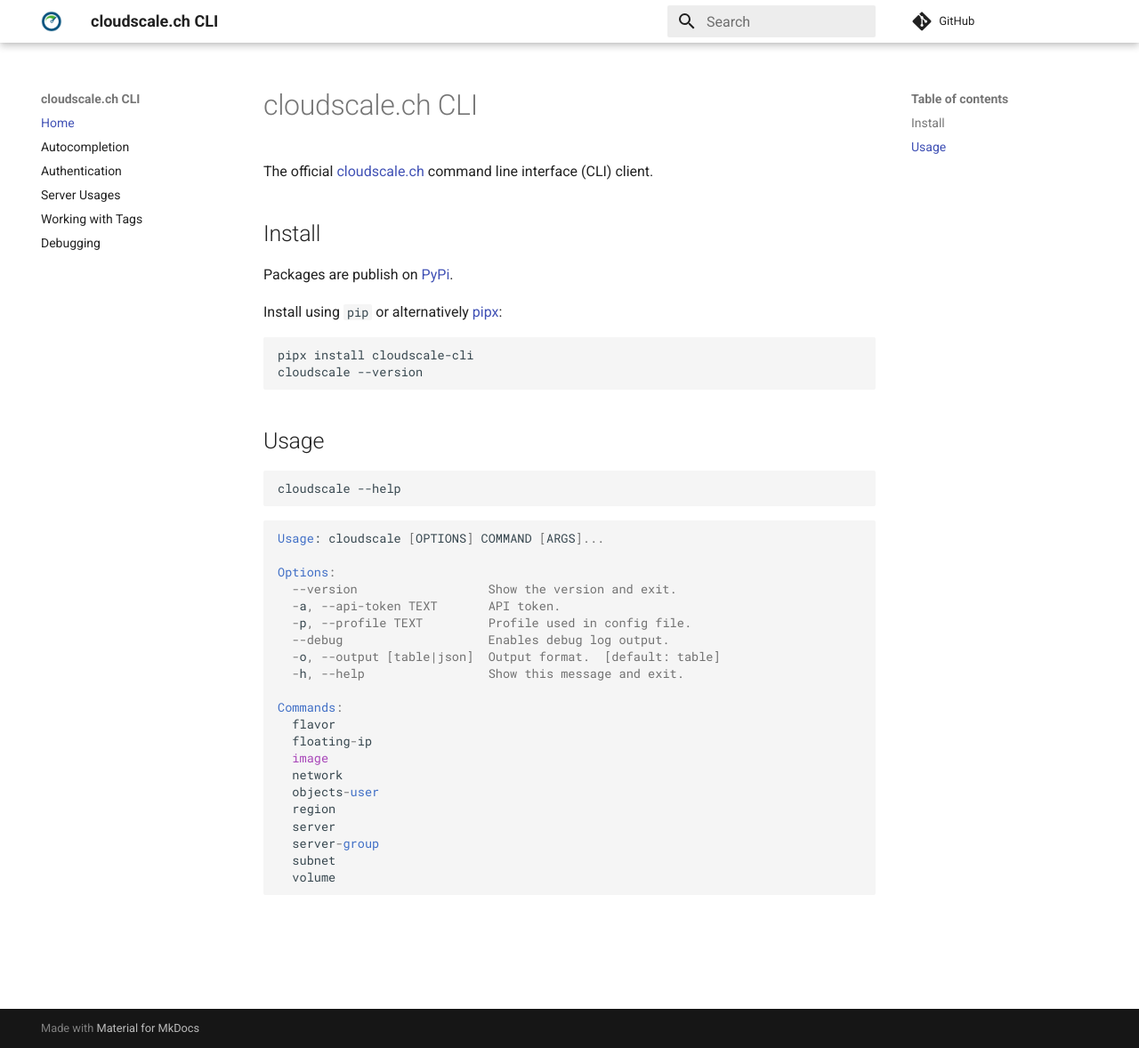
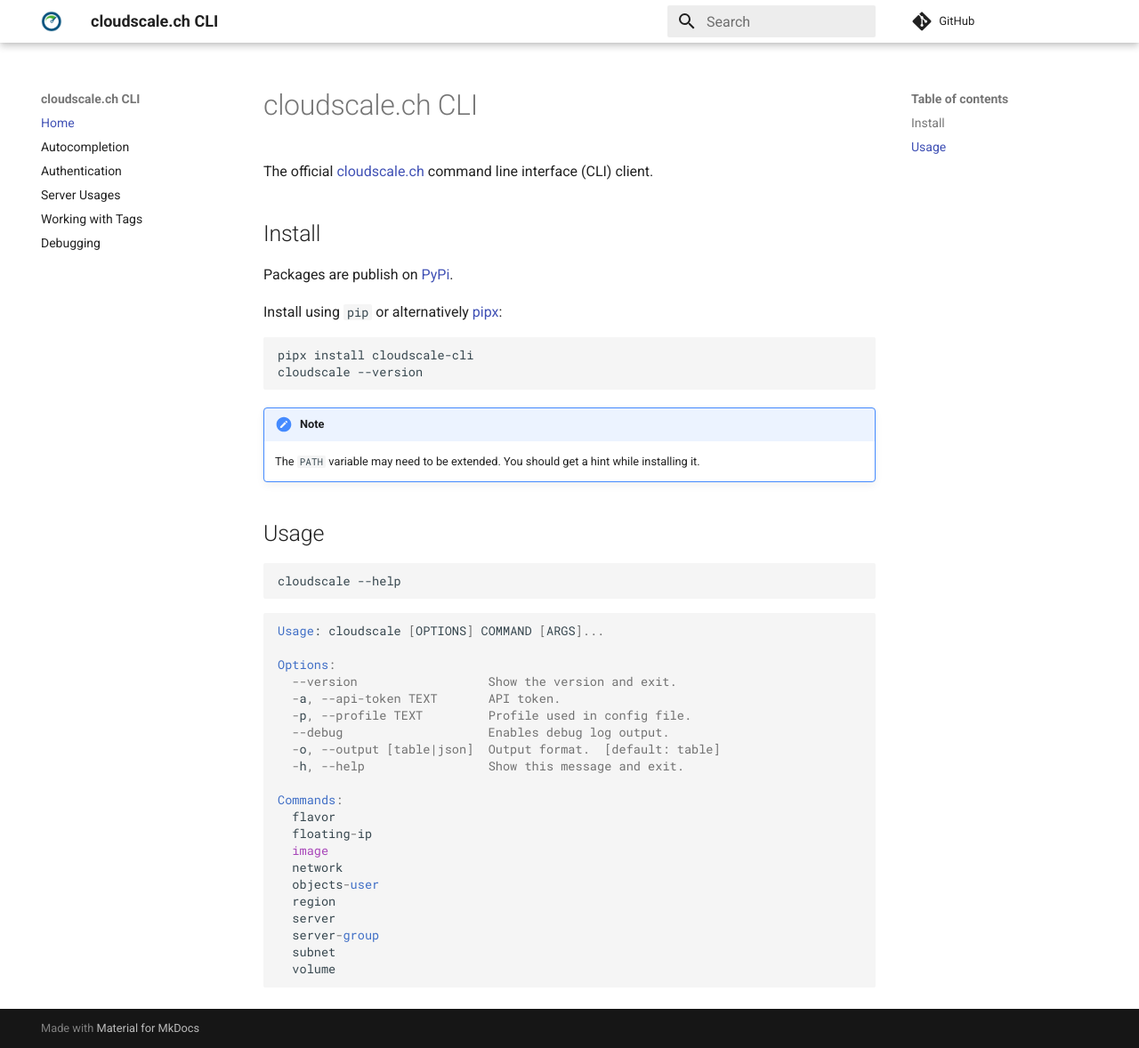
Before and after one commit to cloudscale-ch/cloudscale-cli, an MkDocs documentation site: the page built from docs/index.md, in a window 1280 px wide and 1178 px high. Shown: the whole window at 89% size. Built offline with MkDocs 1.6.1 and Material for MkDocs 9.7.7, drawn with Linux system fonts in a browser that asks for light colours; comment, search, counter and statistics services are not loaded.

Commit message:
doc: Add a note about PATH

```diff
--- a/docs/index.md
+++ b/docs/index.md
@@ -12,6 +12,9 @@ Install using `pip` or alternatively [pipx](https://pipxproject.github.io/pipx/)
 pipx install cloudscale-cli
 cloudscale --version
 ~~~
+
+!!! note
+    The `PATH` variable may need to be extended. You should get a hint while installing it.
 
 ## Usage
 
```
